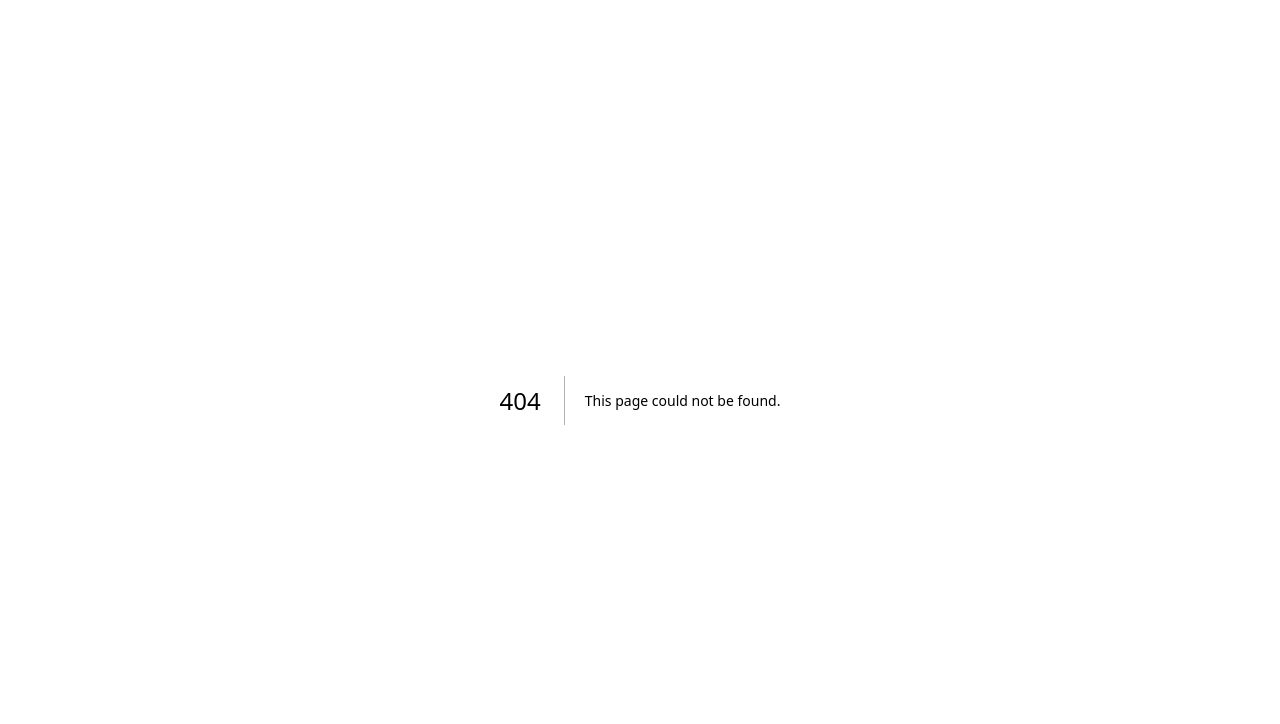
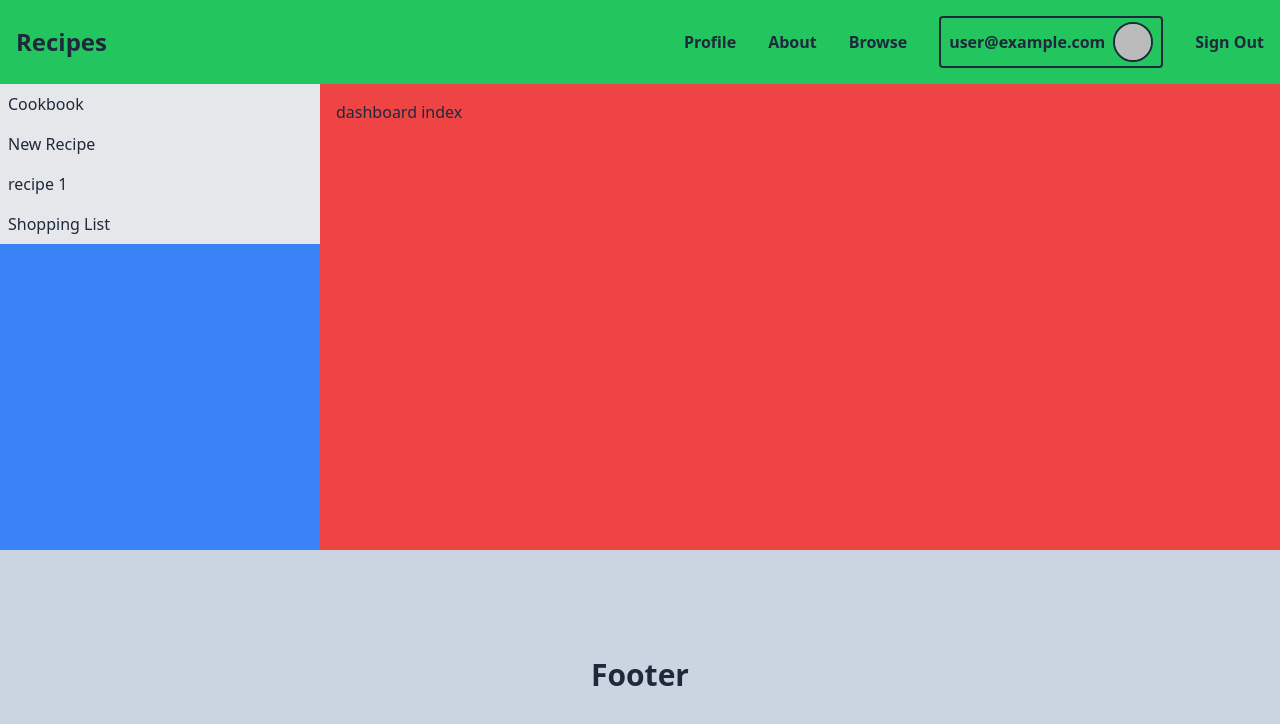
Before and after one commit to jeremiah-quill/recipes, a Next.js app: page /cookbook in a window 1280 px wide. Before the commit this address had no page. Shown: the top 724 px of the page. Built offline with nearby package versions, Linux system fonts and the light colour scheme; no server answers; sample sign-in values are in the browser's storage.

Commit message:
add cookbook dashboard

```diff
--- /dev/null
+++ b/src/components/DashboardLayout.tsx
@@ -0,0 +1,36 @@
+import Link from "next/link";
+import Layout from "@/components/Layout";
+
+export default function DashboardLayout({ children }: { children: JSX.Element }) {
+  return (
+    <Layout>
+      <div className="bg-red-500 h-full grid grid-cols-12">
+        <div className="bg-blue-500 col-span-3">
+          <ul>
+            <li className=" bg-orange-200">
+              <Link href="/cookbook" className="block bg-gray-200 p-2">
+                Cookbook
+              </Link>
+            </li>
+            <li className=" bg-orange-200">
+              <Link href="/cookbook/new-recipe" className="block bg-gray-200 p-2">
+                New Recipe
+              </Link>
+            </li>
+            <li className=" bg-orange-200">
+              <Link href="/cookbook/recipe1" className="block bg-gray-200 p-2">
+                recipe 1
+              </Link>
+            </li>
+            <li className=" bg-orange-200">
+              <Link href="/cookbook/shopping-list" className="block bg-gray-200 p-2">
+                Shopping List
+              </Link>
+            </li>
+          </ul>
+        </div>
+        <div className="p-2 col-span-9">{children}</div>
+      </div>
+    </Layout>
+  );
+}
--- a/src/components/Layout.tsx
+++ b/src/components/Layout.tsx
@@ -5,7 +5,7 @@ export default function Layout({ children }: { children: React.ReactNode }) {
   const loading = status === "loading";
 
   return (
-    <div className="bg-slate-100 min-h-[100vh] text-slate-800 flex flex-col">
+    <div className=" text-slate-800 flex flex-col bg-green-500 h-full min-h-[100vh]">
       <header className="font-extrabold p-4 flex items-center">
         <h1 className="text-2xl">
           <a href="/">Recipes</a>
@@ -46,7 +46,9 @@ export default function Layout({ children }: { children: React.ReactNode }) {
           </ul>
         </nav>
       </header>
-      <main className="flex-1">{children}</main>
+      <main className="flex-1 bg-blue-500 relative">
+        <div className=" inset-0 absolute">{children}</div>
+      </main>
       <footer className="h-[250px] bg-slate-300 grid place-items-center text-3xl font-bold">
         Footer
       </footer>
--- a/src/pages/browse.tsx
+++ /dev/null
@@ -1,5 +0,0 @@
-import Layout from "../components/Layout";
-
-export default function BrowsePage() {
-  return <Layout>demo page</Layout>;
-}
--- /dev/null
+++ b/src/pages/cookbook/[recipe].js
@@ -0,0 +1,31 @@
+import { getSession } from "next-auth/react";
+import DashboardLayout from "../../components/DashboardLayout";
+
+export default function RecipePage({ recipe }) {
+  console.log(recipe);
+  return (
+    <DashboardLayout>
+      <div className="p-2">recipe details for {recipe}</div>
+    </DashboardLayout>
+  );
+}
+
+export async function getServerSideProps(context) {
+  const session = await getSession(context);
+
+  if (!session) {
+    return {
+      redirect: {
+        destination: "/",
+        permanent: false,
+      },
+    };
+  }
+
+  const { recipe } = context.params; // Use `context.params` to get dynamic params
+  console.log("recipe", recipe);
+
+  return {
+    props: { recipe },
+  };
+}
--- a/src/pages/profile.tsx
+++ b/src/pages/cookbook/index.js
@@ -1,15 +1,15 @@
-import Layout from "../components/Layout";
 import { getSession } from "next-auth/react";
+import DashboardLayout from "../../components/DashboardLayout";
 
-export default function ProfilePage() {
+export default function CookbookPage() {
   return (
-    <Layout>
-      <div>you should only see this if you're logged in</div>
-    </Layout>
+    <DashboardLayout>
+      <div className="p-2">dashboard index</div>
+    </DashboardLayout>
   );
 }
 
-export async function getServerSideProps(context: any) {
+export async function getServerSideProps(context) {
   const session = await getSession(context);
 
   if (!session) {
--- /dev/null
+++ b/src/pages/cookbook/new-recipe.tsx
@@ -0,0 +1,26 @@
+import { getSession } from "next-auth/react";
+import DashboardLayout from "@/components/DashboardLayout";
+
+export default function NewRecipePage() {
+  return (
+    <DashboardLayout>
+      <div className="p-2 w-full">new recipe</div>
+    </DashboardLayout>
+  );
+}
+
+export async function getServerSideProps(context: any) {
+  const session = await getSession(context);
+
+  if (!session) {
+    return {
+      redirect: {
+        destination: "/",
+        permanent: false,
+      },
+    };
+  }
+  return {
+    props: {},
+  };
+}
--- /dev/null
+++ b/src/pages/cookbook/shopping-list.tsx
@@ -0,0 +1,26 @@
+import { getSession } from "next-auth/react";
+import DashboardLayout from "@/components/DashboardLayout";
+
+export default function ShoppingListPage() {
+  return (
+    <DashboardLayout>
+      <div className="p-2 w-full">shopping list</div>
+    </DashboardLayout>
+  );
+}
+
+export async function getServerSideProps(context: any) {
+  const session = await getSession(context);
+
+  if (!session) {
+    return {
+      redirect: {
+        destination: "/",
+        permanent: false,
+      },
+    };
+  }
+  return {
+    props: {},
+  };
+}
--- a/src/pages/demo.tsx
+++ /dev/null
@@ -1,5 +0,0 @@
-import Layout from "../components/Layout";
-
-export default function DemoPage() {
-  return <Layout>demo page</Layout>;
-}
```
Also changed, not shown: 1 other file (tests, documents, lock files or other folders).
